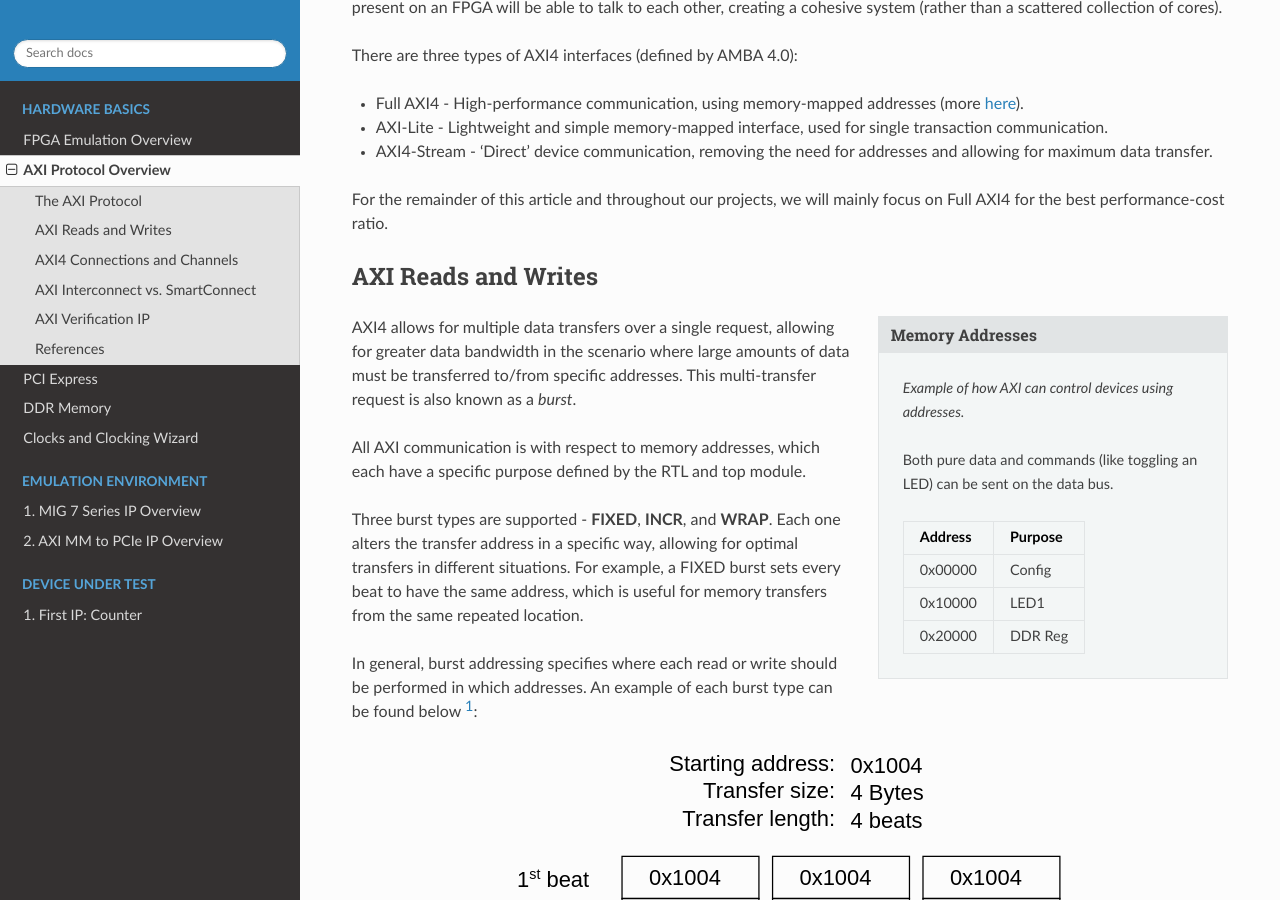
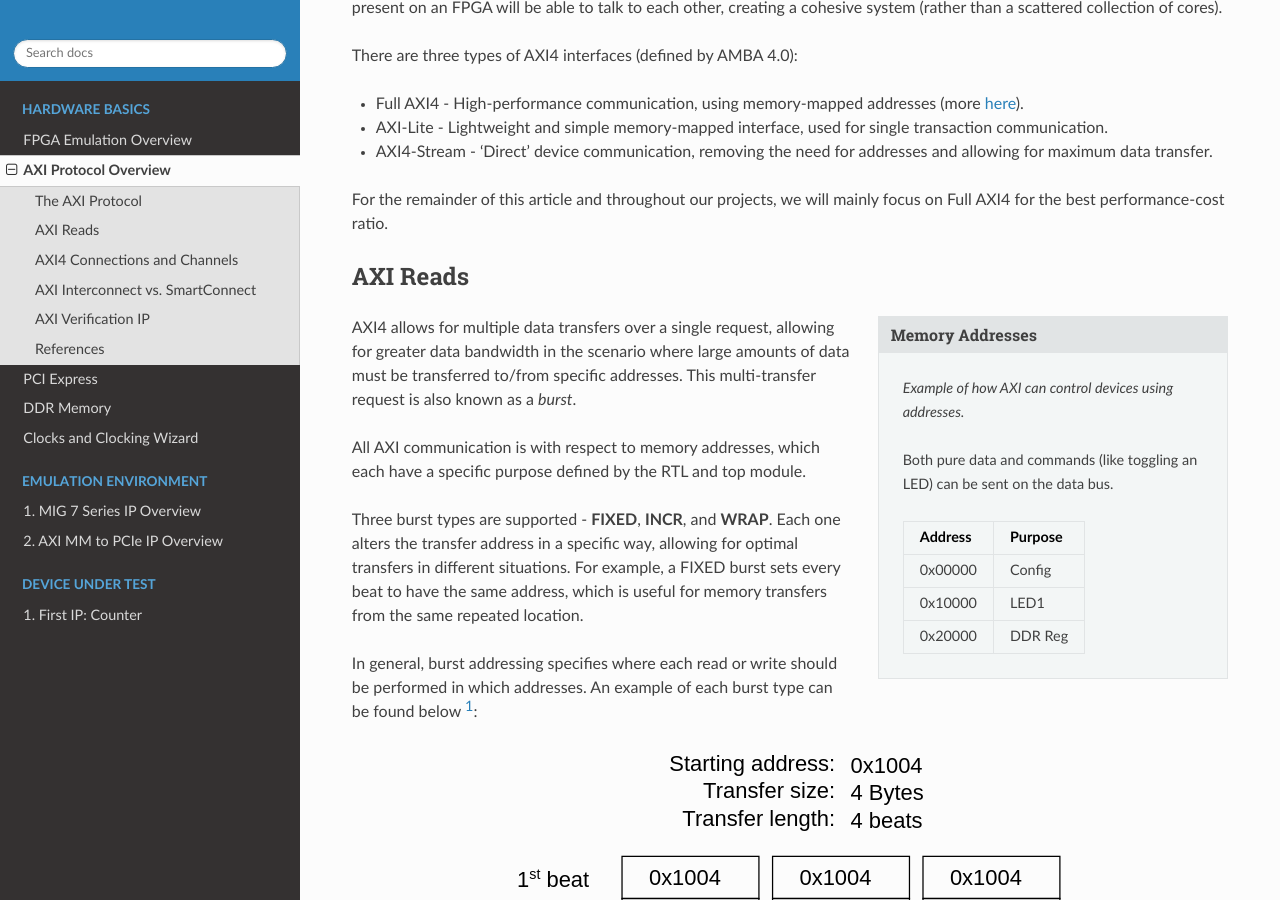
Before and after one commit to fpgaemu/fpgaemu, a Sphinx documentation site: the page built from docs/axi.rst, in a window 1280 px wide and 900 px high, scrolled down 537 px. Built offline with Sphinx 7.4.7 and the Read the Docs theme 2.0.0, drawn with Linux system fonts in a browser that asks for light colours.

Commit message:
Changed title

```diff
--- a/docs/axi.rst
+++ b/docs/axi.rst
@@ -40,7 +40,7 @@ AXI4 for the best performance-cost ratio.
 
 .. _AXI Reads Writes:
 
-AXI Reads and Writes
+AXI Reads
 --------------------
 
 .. sidebar:: Memory Addresses
--- a/docs/clocks.rst
+++ b/docs/clocks.rst
@@ -6,3 +6,5 @@ Clocks and Clocking Wizard
 
 Clocks
 ------
+
+text
```
